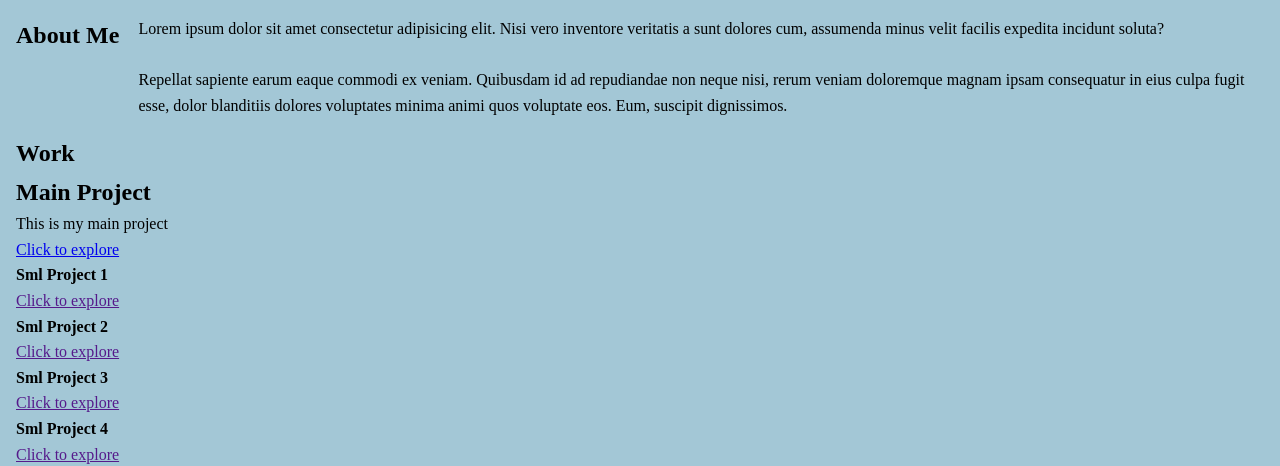
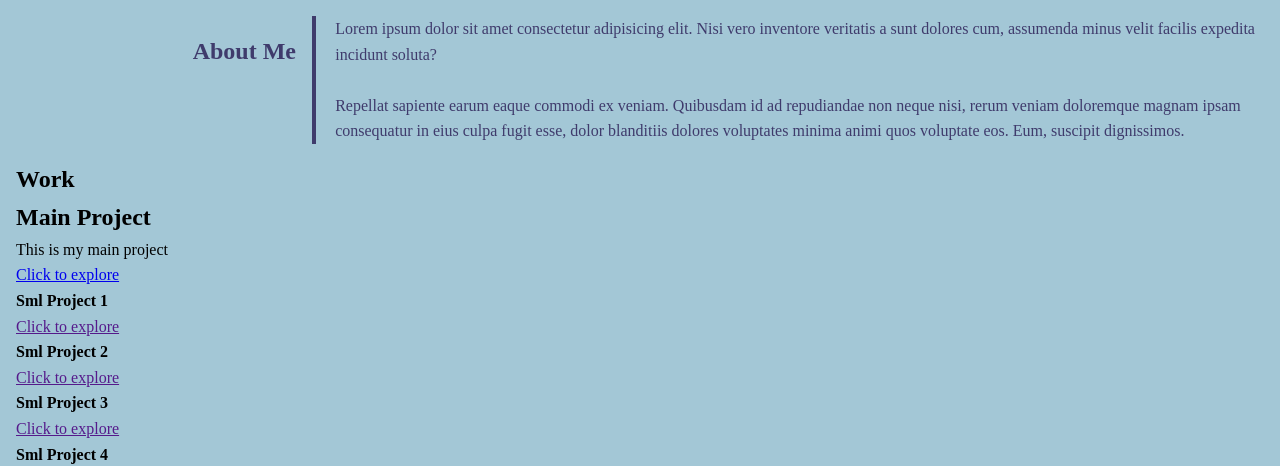
Before and after one commit to koolleeo/Portfolio, a plain HTML site: page index.html in a window 1280 px wide. Shown: the part 336-802 px from the top of the page. Drawn offline with Linux system fonts and the light colour scheme.

Commit message:
CSS updated - About me section

```diff
--- a/assets/css/style.css
+++ b/assets/css/style.css
@@ -120,3 +120,24 @@ header {
     margin-bottom: 1rem;
     margin-top: 1rem;
 }
+
+
+.aboutme-1 {
+    grid-area: aboutme-1;
+    border-right: 0.3rem solid var(--dark-clr);
+    width: 300px;
+    font-weight: bold;
+    color: var(--dark-clr);
+}
+
+.aboutme-2 {
+    grid-area: aboutme-2;
+    color: var(--dark-clr);
+    font-size: 1rem;
+}
+
+.aboutme-1 h2 {
+    text-align: end;
+    margin-right: 1rem;
+    margin-top: 1rem;
+}
```
